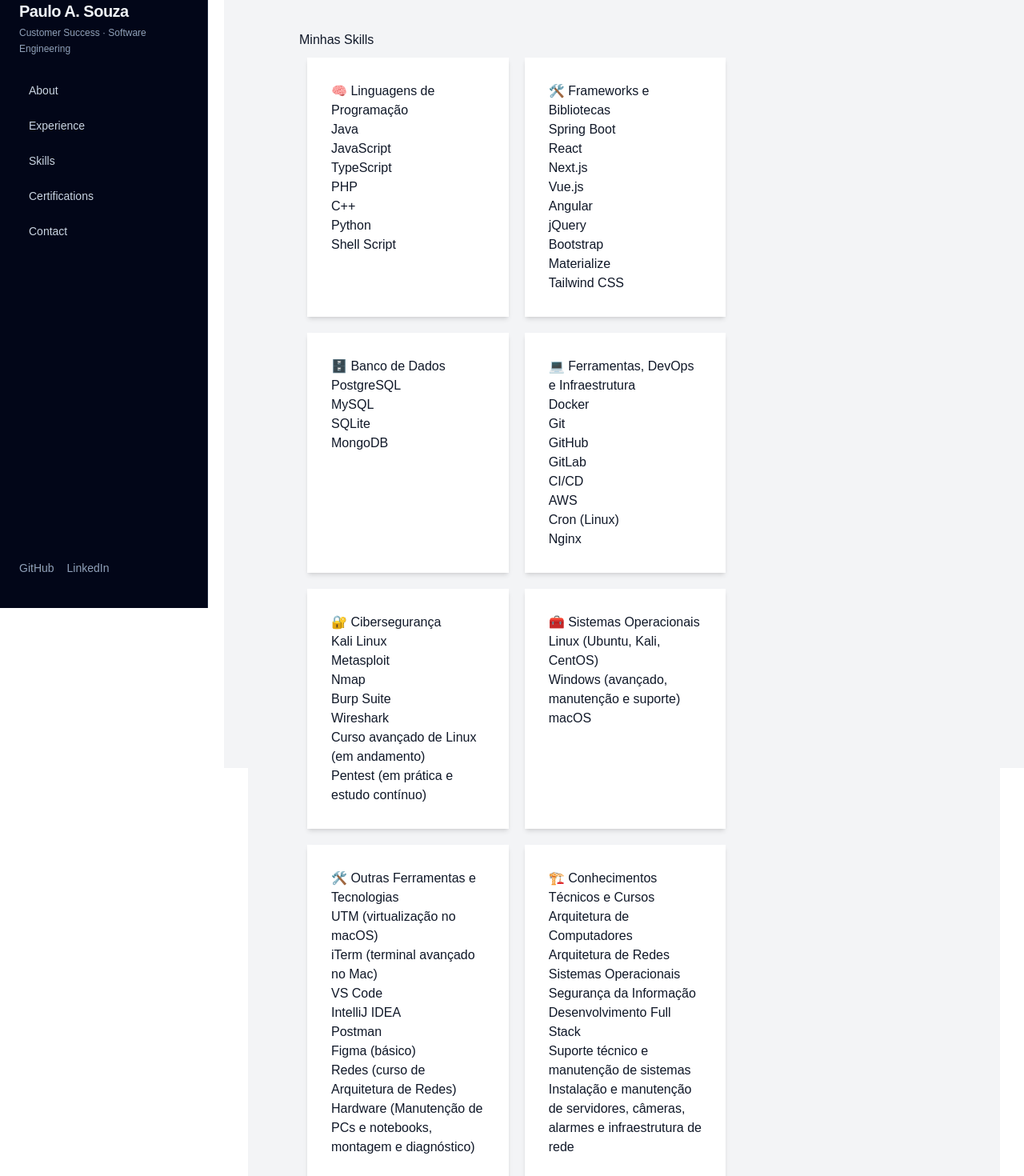
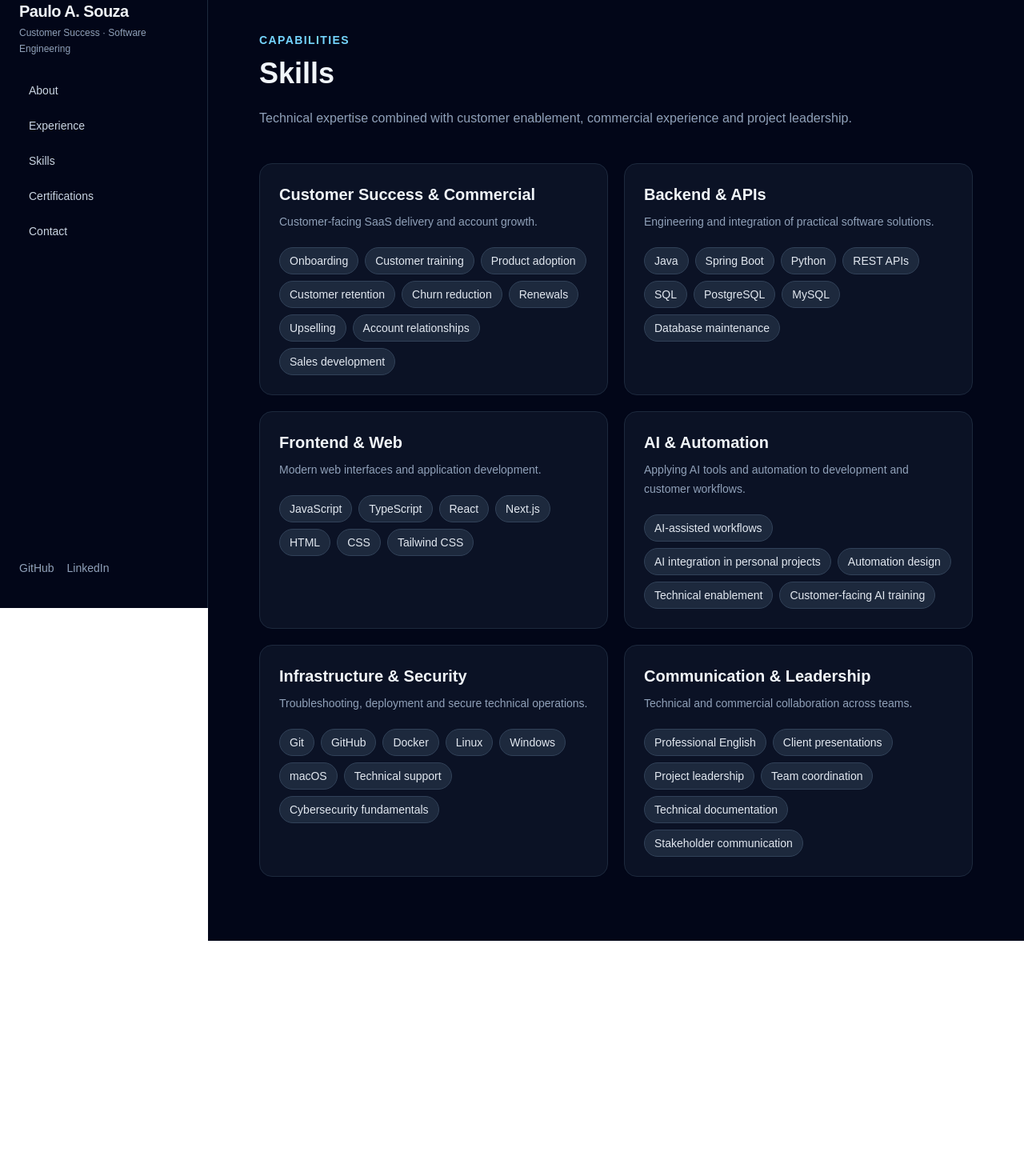
Before and after one commit to PauloSouza123/Portf-lio, a Next.js app: page /main/skills in a window 1280 px wide. Shown: the part 40-1510 px from the top of the page at 80% size. After the commit the page ends 1216 px from the top, so only its background shows below. Built offline with nearby package versions, Linux system fonts and the light colour scheme.

Commit message:
feat: reorganise skills for international technical customer success roles

```diff
--- a/src/app/main/skills/page.tsx
+++ b/src/app/main/skills/page.tsx
@@ -1,118 +1,64 @@
 import Sidebar from "@/app/sidebar/Sidebar";
 
+const skillGroups = [
+  {
+    heading: "Customer Success & Commercial",
+    summary: "Customer-facing SaaS delivery and account growth.",
+    skills: ["Onboarding", "Customer training", "Product adoption", "Customer retention", "Churn reduction", "Renewals", "Upselling", "Account relationships", "Sales development"],
+  },
+  {
+    heading: "Backend & APIs",
+    summary: "Engineering and integration of practical software solutions.",
+    skills: ["Java", "Spring Boot", "Python", "REST APIs", "SQL", "PostgreSQL", "MySQL", "Database maintenance"],
+  },
+  {
+    heading: "Frontend & Web",
+    summary: "Modern web interfaces and application development.",
+    skills: ["JavaScript", "TypeScript", "React", "Next.js", "HTML", "CSS", "Tailwind CSS"],
+  },
+  {
+    heading: "AI & Automation",
+    summary: "Applying AI tools and automation to development and customer workflows.",
+    skills: ["AI-assisted workflows", "AI integration in personal projects", "Automation design", "Technical enablement", "Customer-facing AI training"],
+  },
+  {
+    heading: "Infrastructure & Security",
+    summary: "Troubleshooting, deployment and secure technical operations.",
+    skills: ["Git", "GitHub", "Docker", "Linux", "Windows", "macOS", "Technical support", "Cybersecurity fundamentals"],
+  },
+  {
+    heading: "Communication & Leadership",
+    summary: "Technical and commercial collaboration across teams.",
+    skills: ["Professional English", "Client presentations", "Project leadership", "Team coordination", "Technical documentation", "Stakeholder communication"],
+  },
+];
+
 export default function Skills() {
-    return (
-        <div className="relative left-[280px] w-[calc(100%-280px)] p-[30px] bg-gray-100 min-h-[100vh] text-gray-900 h-[100vh] bg-gray-100 min-h-[125vh]">
-            <Sidebar/>
-            <div className="flex flex-col">
-                <section id="about" className="py-12 px-4 sm:px-8 md:px-16 min-h-[100vh] bg-gray-100">
-                    Minhas Skills
-
-                    <div className="w-full min-h-[100vh] h-[100%] flex flex-wrap">
-
-                        <div className="w-[31%] bg-white p-[30px] m-[10px] shadow-md hover:shadow-lg transition duration-300">
-                            <h2>🧠 Linguagens de Programação</h2>
-                            <ul>
-                                <li>Java</li>
-                                <li>JavaScript</li>
-                                <li>TypeScript</li>
-                                <li>PHP</li>
-                                <li>C++</li>
-                                <li>Python</li>
-                                <li>Shell Script</li>
-                            </ul>
-                        </div>
-
-                        <div className="w-[31%] bg-white p-[30px] m-[10px] shadow-md hover:shadow-lg transition duration-300">
-                            <h2>🛠️ Frameworks e Bibliotecas</h2>
-                            <ul>
-                                <li>Spring Boot</li>
-                                <li>React</li>
-                                <li>Next.js</li>
-                                <li>Vue.js</li>
-                                <li>Angular</li>
-                                <li>jQuery</li>
-                                <li>Bootstrap</li>
-                                <li>Materialize</li>
-                                <li>Tailwind CSS</li>
-                            </ul>
-                        </div>
-
-                        <div className="w-[31%] bg-white p-[30px] m-[10px] shadow-md hover:shadow-lg transition duration-300">
-                            <h2>🗄️ Banco de Dados</h2>
-                            <ul>
-                                <li>PostgreSQL</li>
-                                <li>MySQL</li>
-                                <li>SQLite</li>
-                                <li>MongoDB</li>
-                            </ul>
-                        </div>
-
-                        <div className="w-[31%] bg-white p-[30px] m-[10px] shadow-md hover:shadow-lg transition duration-300">
-                            <h2>💻 Ferramentas, DevOps e Infraestrutura</h2>
-                            <ul>
-                                <li>Docker</li>
-                                <li>Git</li>
-                                <li>GitHub</li>
-                                <li>GitLab</li>
-                                <li>CI/CD</li>
-                                <li>AWS</li>
-                                <li>Cron (Linux)</li>
-                                <li>Nginx</li>
-                            </ul>
-                        </div>
-
-                        <div className="w-[31%] bg-white p-[30px] m-[10px] shadow-md hover:shadow-lg transition duration-300">
-                            <h2>🔐 Cibersegurança</h2>
-                            <ul>
-                                <li>Kali Linux</li>
-                                <li>Metasploit</li>
-                                <li>Nmap</li>
-                                <li>Burp Suite</li>
-                                <li>Wireshark</li>
-                                <li>Curso avançado de Linux (em andamento)</li>
-                                <li>Pentest (em prática e estudo contínuo)</li>
-                            </ul>
-                        </div>
-
-                        <div className="w-[31%] bg-white p-[30px] m-[10px] shadow-md hover:shadow-lg transition duration-300">
-                            <h2>🧰 Sistemas Operacionais</h2>
-                            <ul>
-                                <li>Linux (Ubuntu, Kali, CentOS)</li>
-                                <li>Windows (avançado, manutenção e suporte)</li>
-                                <li>macOS</li>
-                            </ul>
-                        </div>
-
-                        <div className="w-[31%] bg-white p-[30px] m-[10px] shadow-md hover:shadow-lg transition duration-300">
-                            <h2>🛠️ Outras Ferramentas e Tecnologias</h2>
-                            <ul>
-                                <li>UTM (virtualização no macOS)</li>
-                                <li>iTerm (terminal avançado no Mac)</li>
-                                <li>VS Code</li>
-                                <li>IntelliJ IDEA</li>
-                                <li>Postman</li>
-                                <li>Figma (básico)</li>
-                                <li>Redes (curso de Arquitetura de Redes)</li>
-                                <li>Hardware (Manutenção de PCs e notebooks, montagem e diagnóstico)</li>
-                            </ul>
-                        </div>
-
-                        <div className="w-[31%] bg-white p-[30px] m-[10px] shadow-md hover:shadow-lg transition duration-300">
-                            <h2>🏗️ Conhecimentos Técnicos e Cursos</h2>
-                            <ul>
-                                <li>Arquitetura de Computadores</li>
-                                <li>Arquitetura de Redes</li>
-                                <li>Sistemas Operacionais</li>
-                                <li>Segurança da Informação</li>
-                                <li>Desenvolvimento Full Stack</li>
-                                <li>Suporte técnico e manutenção de sistemas</li>
-                                <li>Instalação e manutenção de servidores, câmeras, alarmes e infraestrutura de rede</li>
-                            </ul>
-                        </div>
-                    </div>
-                </section>
-            </div>
+  return (
+    <>
+      <Sidebar />
+      <main className="min-h-screen bg-slate-950 px-6 py-12 text-slate-100 sm:px-10 md:ml-[260px] md:py-20 lg:px-16">
+        <div className="mx-auto max-w-5xl">
+          <p className="text-sm font-semibold uppercase tracking-widest text-sky-300">Capabilities</p>
+          <h1 className="mt-3 text-4xl font-bold">Skills</h1>
+          <p className="mt-5 max-w-3xl leading-8 text-slate-400">
+            Technical expertise combined with customer enablement, commercial experience and project leadership.
+          </p>
+          <div className="mt-10 grid gap-5 md:grid-cols-2">
+            {skillGroups.map((group) => (
+              <section key={group.heading} className="rounded-2xl border border-slate-800 bg-slate-900/70 p-6">
+                <h2 className="text-xl font-bold">{group.heading}</h2>
+                <p className="mt-2 text-sm leading-6 text-slate-400">{group.summary}</p>
+                <ul className="mt-5 flex flex-wrap gap-2">
+                  {group.skills.map((skill) => (
+                    <li key={skill} className="rounded-full border border-slate-700 bg-slate-800 px-3 py-1.5 text-sm text-slate-200">{skill}</li>
+                  ))}
+                </ul>
+              </section>
+            ))}
+          </div>
         </div>
-    );
+      </main>
+    </>
+  );
 }
```
